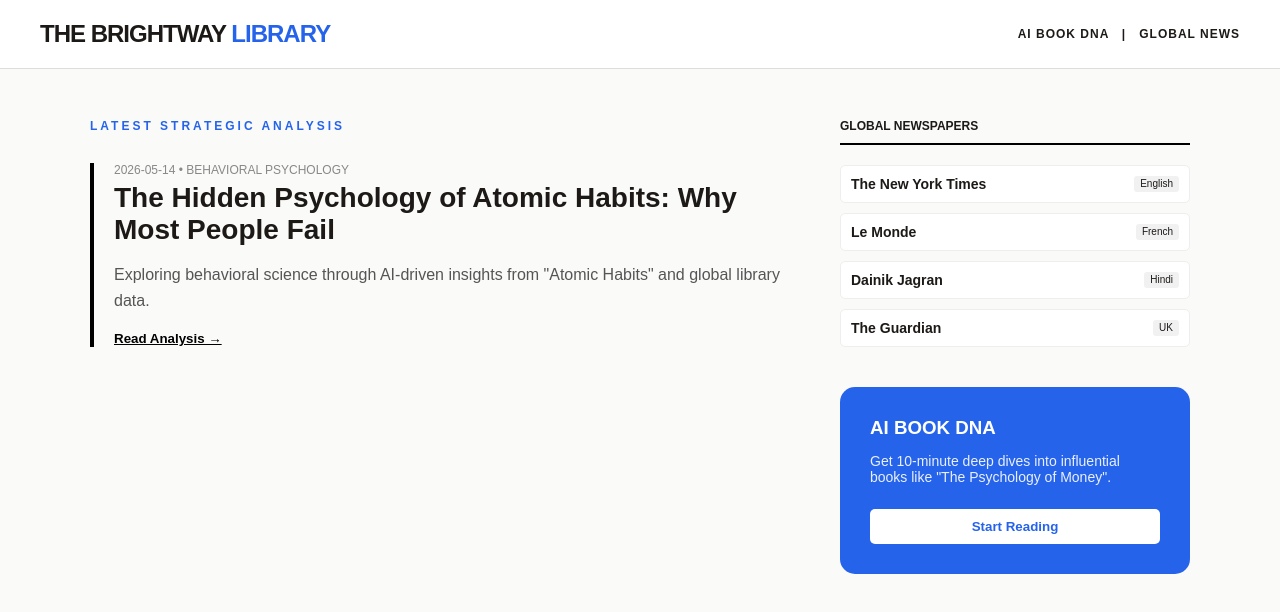
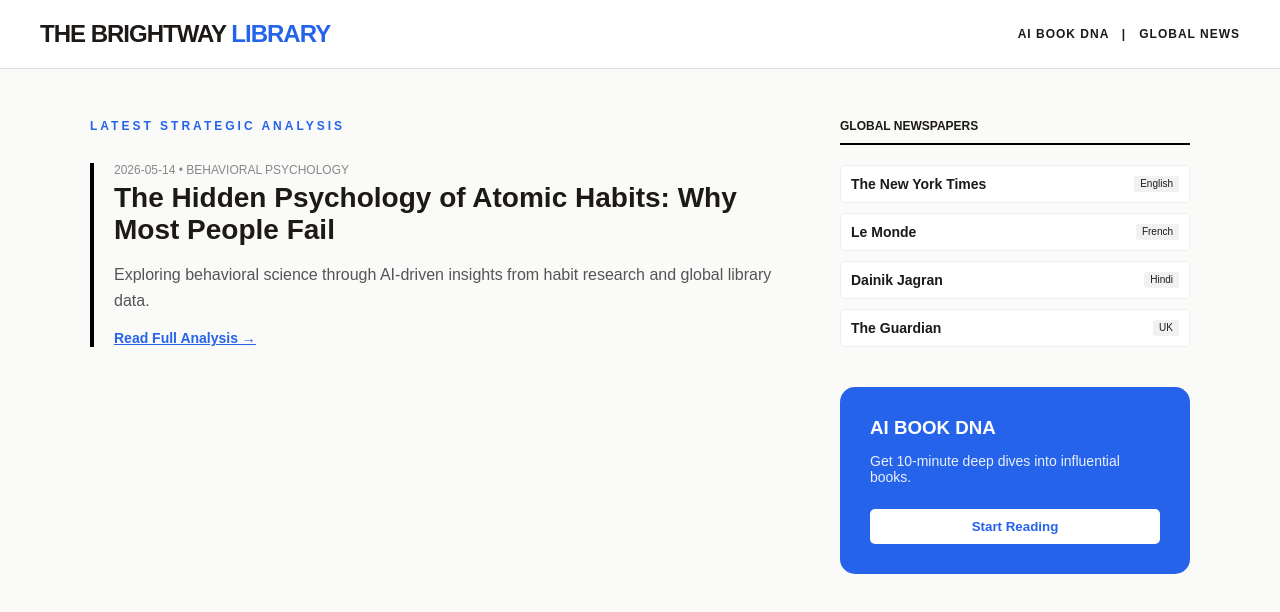
Before and after one commit to 007-JG/my-free-library, a Next.js app: page / in a window 1280 px wide. Shown: the top 612 px of the page. Built offline with nearby package versions, Linux system fonts and the light colour scheme.

Commit message:
Update page.js

```diff
--- a/app/page.js
+++ b/app/page.js
@@ -2,6 +2,7 @@ import fs from 'fs';
 import path from 'path';
 
 export default function Home() {
+  // Automated Articles read karne ka logic
   const postsDirectory = path.join(process.cwd(), 'content/posts');
   let posts = [];
 
@@ -25,7 +26,6 @@ export default function Home() {
 
   return (
     <div style={{ fontFamily: 'sans-serif', backgroundColor: '#fafaf9', minHeight: '100vh', color: '#1c1917' }}>
-      {/* Header */}
       <nav style={{ borderBottom: '1px solid #ddd', padding: '20px 40px', backgroundColor: '#fff', display: 'flex', justifyContent: 'space-between', alignItems: 'center' }}>
         <h1 style={{ margin: 0, fontWeight: '900', fontSize: '24px', letterSpacing: '-1px' }}>
           THE BRIGHTWAY <span style={{ color: '#2563eb' }}>LIBRARY</span>
@@ -36,23 +36,24 @@ export default function Home() {
       </nav>
 
       <div style={{ maxWidth: '1100px', margin: '0 auto', padding: '40px 20px', display: 'flex', gap: '50px' }}>
-
-        {/* Main Section */}
         <div style={{ flex: 2 }}>
           <h2 style={{ fontSize: '12px', fontWeight: '900', textTransform: 'uppercase', letterSpacing: '3px', color: '#2563eb', marginBottom: '30px' }}>
             Latest Strategic Analysis
           </h2>
-          {posts.map((post) => (
+          {posts.length > 0 ? posts.map((post) => (
             <div key={post.slug} style={{ marginBottom: '40px', borderLeft: '4px solid #000', paddingLeft: '20px' }}>
               <p style={{ fontSize: '12px', color: '#888', margin: '0 0 5px 0' }}>{post.date} • BEHAVIORAL PSYCHOLOGY</p>
-              <h3 style={{ fontSize: '28px', margin: '0 0 10px 0', fontWeight: 'bold', cursor: 'pointer' }}>{post.title}</h3>
-              <p style={{ color: '#555', lineHeight: '1.6' }}>Exploring behavioral science through AI-driven insights from "Atomic Habits" and global library data.</p>
-              <button style={{ background: 'none', border: 'none', padding: 0, textDecoration: 'underline', cursor: 'pointer', fontWeight: 'bold' }}>Read Analysis →</button>
+              <h3 style={{ fontSize: '28px', margin: '0 0 10px 0', fontWeight: 'bold' }}>{post.title}</h3>
+              <p style={{ color: '#555', lineHeight: '1.6' }}>Exploring behavioral science through AI-driven insights from habit research and global library data.</p>
+              <a href={`/posts/${post.slug}`} style={{ color: '#2563eb', fontWeight: 'bold', textDecoration: 'underline', fontSize: '14px' }}>
+                Read Full Analysis →
+              </a>
             </div>
-          ))}
+          )) : (
+            <p style={{ color: '#888' }}>AI is analyzing new books... Check back in a few minutes.</p>
+          )}
         </div>
 
-        {/* Sidebar */}
         <div style={{ flex: 1 }}>
           <h2 style={{ fontSize: '12px', fontWeight: '900', textTransform: 'uppercase', borderBottom: '2px solid #000', paddingBottom: '10px', marginBottom: '20px' }}>
             Global Newspapers
@@ -63,10 +64,9 @@ export default function Home() {
               <span style={{ fontSize: '10px', background: '#f1f1f1', padding: '2px 6px', borderRadius: '3px' }}>{paper.lang}</span>
             </div>
           ))}
-
           <div style={{ backgroundColor: '#2563eb', color: '#fff', padding: '30px', borderRadius: '15px', marginTop: '40px' }}>
             <h3 style={{ margin: '0 0 10px 0' }}>AI BOOK DNA</h3>
-            <p style={{ fontSize: '14px', opacity: 0.9 }}>Get 10-minute deep dives into influential books like "The Psychology of Money".</p>
+            <p style={{ fontSize: '14px', opacity: 0.9 }}>Get 10-minute deep dives into influential books.</p>
             <button style={{ width: '100%', padding: '10px', border: 'none', borderRadius: '5px', background: '#fff', color: '#2563eb', fontWeight: 'bold', marginTop: '10px' }}>Start Reading</button>
           </div>
         </div>
```
